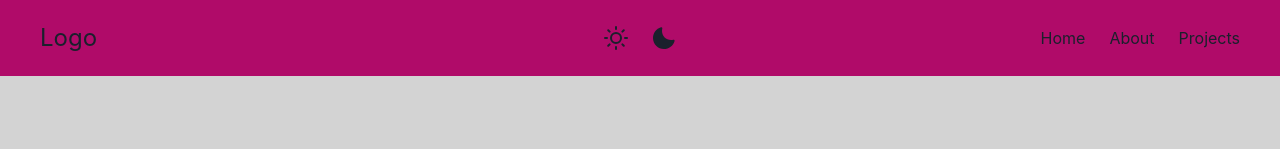
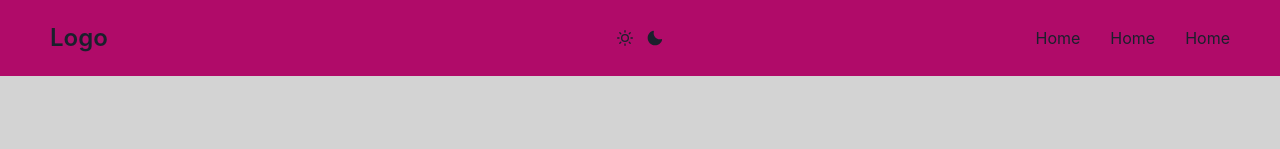
Before and after one commit to Nikothaboss/React-framework-practice-, a React (Create React App) app: page / in a window 1280 px wide. Shown: the top 149 px of the page. Built offline with nearby package versions, Linux system fonts and the light colour scheme; no server answers.

Commit message:
redone header.js added new loader.js npm install and testing main.js

```diff
--- a/src/components/Header/Header.js
+++ b/src/components/Header/Header.js
@@ -1,35 +1,76 @@
-import React from 'react';
-import { SunIcon, MoonIcon } from '@chakra-ui/icons';
-import {
-  Box,
-  HStack,
-  Text,
-  Grid,
-} from '@chakra-ui/layout';
+import React, { useEffect, useState } from 'react';
+import { SunIcon, MoonIcon, HamburgerIcon } from '@chakra-ui/icons';
+import { StyledHeader } from './Header.styled';
+import { Box, HStack, Text, Grid, Flex } from '@chakra-ui/layout';
 
 const Header = () => {
+  const [screenWidth, setScreenWidth] = useState(window.innerWidth);
+
+  const handleSize = () => {
+    setScreenWidth(window.innerWidth);
+  };
+  useEffect(() => {
+    window.addEventListener('resize', handleSize);
+    return () => {
+      window.removeEventListener('resize', handleSize);
+    };
+  });
+  return screenWidth > 768 ? <TabletPluss /> : <MobileWidth />;
+};
+
+const MobileWidth = () => {
   return (
-    <Grid
-      templateColumns='repeat(3, 1fr)'
-      bg='#b00b69'
-      pt='5'
-      pb='5'
-      pl='10'
-      pr='10'
-    >
-      <Box>
-        <Text fontSize='24px'>Logo</Text>
-      </Box>
-      <HStack justifyContent='center' fontSize='24px' spacing='24px'>
-        <SunIcon cursor='pointer' />
-        <MoonIcon cursor='pointer' />
-      </HStack>
-      <HStack justifyContent='end' spacing='24px'>
-        <Text>Home</Text>
-        <Text>About</Text>
-        <Text>Projects</Text>
-      </HStack>
-    </Grid>
+    <StyledHeader>
+      <Grid templateColumns='repeat(3, 1fr)' alignContent='center'>
+        <Flex>
+          <Text className='logo'>Logo</Text>
+        </Flex>
+        <Flex
+          justifyContent='center'
+          alignItems='center'
+          className='icon-container'
+        >
+          <SunIcon className='sun-icon' />
+          <MoonIcon className='moon-icon' />
+        </Flex>
+        <Flex
+          justifyContent='end'
+          alignItems='center'
+          className='menu-container'
+        >
+          <HamburgerIcon className='menu-item' />
+        </Flex>
+      </Grid>
+    </StyledHeader>
+  );
+};
+
+const TabletPluss = () => {
+  return (
+    <StyledHeader>
+      <Grid templateColumns='repeat(3, 1fr)' alignContent='center'>
+        <Flex>
+          <Text className='logo'>Logo</Text>
+        </Flex>
+        <Flex
+          justifyContent='center'
+          alignItems='center'
+          className='icon-container'
+        >
+          <SunIcon className='sun-icon' />
+          <MoonIcon className='moon-icon' />
+        </Flex>
+        <Flex
+          justifyContent='end'
+          alignItems='center'
+          className='menu-container'
+        >
+          <Text className='menu-item'>Home</Text>
+          <Text className='menu-item'>Home</Text>
+          <Text className='menu-item'>Home</Text>
+        </Flex>
+      </Grid>
+    </StyledHeader>
   );
 };
 
--- /dev/null
+++ b/src/components/Header/Header.styled.js
@@ -0,0 +1,36 @@
+import styled from 'styled-components';
+
+export const StyledHeader = styled.header`
+  background: #b00b69;
+  padding: 20px 50px;
+  .logo {
+    font-size: 1.5rem;
+    font-weight: 600;
+    cursor: pointer;
+    transition: 0.3s linear;
+    &:hover {
+      color: var(--clr-1);
+    }
+  }
+  .icon-container {
+    .sun-icon,
+    .moon-icon {
+      margin: 0 7px;
+      cursor: pointer;
+      transition: 0.3s linear;
+      &:hover {
+        color: var(--clr-1);
+      }
+    }
+  }
+  .menu-container {
+    .menu-item {
+      cursor: pointer;
+      margin-left: 30px;
+      transition: 0.3s linear;
+      &:hover {
+        color: var(--clr-1);
+      }
+    }
+  }
+`;
--- a/src/components/Main/Main.js
+++ b/src/components/Main/Main.js
@@ -14,13 +14,12 @@ const Main = () => {
           This is an example of light and dark mode in <br /> Chakra UI
         </h1>
       </header>
-      <Loader />
+      {loading && <Loader />}
       <article className='cards-container'>
-        {loading && <Loader />}
         {response.map((item) => {
-          const { title, image, description } = item;
+          const { id, title, image } = item;
           return (
-            <div className='card'>
+            <div key={id} className='card'>
               <img src={image} alt='' />
               <h3>{title}</h3>
               <p>our desctiption</p>
--- /dev/null
+++ b/src/index.css
@@ -0,0 +1,3 @@
+:root {
+  --clr-1: white;
+}
--- a/src/index.js
+++ b/src/index.js
@@ -2,13 +2,14 @@ import React from 'react';
 import ReactDOM from 'react-dom';
 import { ChakraProvider } from '@chakra-ui/react';
 import App from './App';
+import './index.css';
 import reportWebVitals from './reportWebVitals';
 
 ReactDOM.render(
   <React.StrictMode>
     <ChakraProvider>
-    <App />
-  </ChakraProvider>
+      <App />
+    </ChakraProvider>
   </React.StrictMode>,
   document.getElementById('root')
 );
--- /dev/null
+++ b/src/util/Loader.js
@@ -0,0 +1,12 @@
+import React from 'react';
+import { Grid, Text } from '@chakra-ui/layout';
+
+const Loader = () => {
+  return (
+    <Grid placeItems='center'>
+      <Text fontSize='50px'>Loading...</Text>
+    </Grid>
+  );
+};
+
+export default Loader;
```
Also changed, not shown: 1 other file (tests, documents, lock files or other folders).
